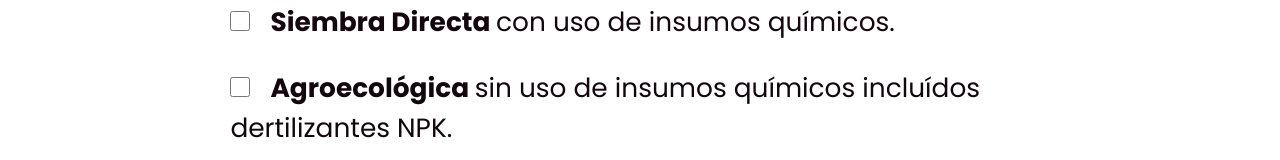
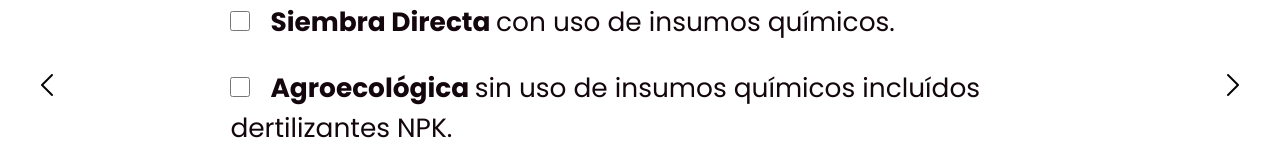
Before and after one commit to nariascataldi/yvy-regeneracion-del-suelo, a React (Create React App) app: page /productor in a window 1280 px wide. Shown: the part 265-425 px from the top of the page. Built offline with nearby package versions, Linux system fonts and the light colour scheme.

Commit message:
buttons added

```diff
--- a/src/components/productor/Productor.css
+++ b/src/components/productor/Productor.css
@@ -33,6 +33,7 @@
   color: #13060d;
   line-height: 1em;
   text-transform: uppercase;
+  text-align: center;
 }
 
 .checklist-item label {
--- a/src/components/productor/Productor.jsx
+++ b/src/components/productor/Productor.jsx
@@ -1,6 +1,8 @@
 import React from "react";
 import "./Productor.css";
 import { useNavigate } from "react-router-dom";
+import atras from "../../assets/atras.png";
+import adelante from "../../assets/adelante.png";
 
 const Productor = () => {
   const navigate = useNavigate();
@@ -12,6 +14,15 @@ const Productor = () => {
   return (
     <div className="container">
       <h3>Que tipo de productor eres?</h3>
+      <div className="navegacion">
+        <img src={atras} className="btn_nav" onClick={() => navigate("/")} />
+
+        <img
+          src={adelante}
+          className="btn_nav"
+          onClick={() => navigate("/vocacion")}
+        />
+      </div>
 
       <div className="data-container">
         <div className="checklist">
```
